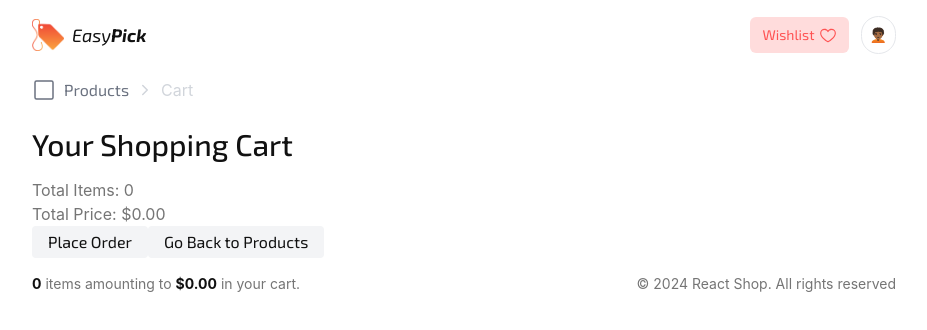
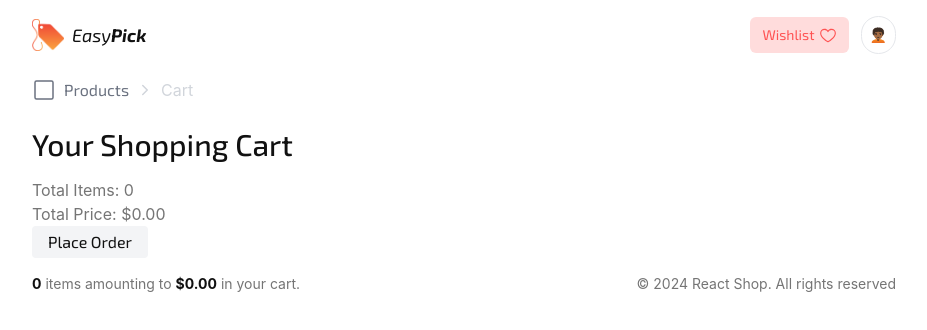
Before and after one commit to Timbar09/Cart-TypeScript-App, a React (Vite) app: page / in a window 1280 px wide. Both pictures are taken after a click on the button "Your Cart". Shown: the top 330 px of the page, without its empty margins (176-1103 px from the left). Built offline with nearby package versions, Linux system fonts and the light colour scheme.

Commit message:
Refactor Cart component to update import path for Cart component and related files

```diff
--- a/src/App.tsx
+++ b/src/App.tsx
@@ -2,7 +2,7 @@ import { useState } from 'react';
 
 import Container from './components/Container';
 import Header from './components/Header';
-import Cart from './components/Cart';
+import Cart from './components/Products/Cart';
 import Products from './components/Products';
 import Footer from './components/Footer';
 
--- a/src/components/Cart.tsx
+++ b/src/components/Products/Cart/CartLine.tsx
@@ -1,20 +1,11 @@
 import { useState } from 'react';
 
-import useCart from '../hooks/useCart';
-
-import {
-  IoSquareOutline as ProductsIcon,
-  IoChevronForwardOutline as ChevronRightIcon,
-} from 'react-icons/io5';
+import useCart from '../../../hooks/useCart';
 
 import CartLineItem from './CartLineItem';
-import Button from './Button';
+import Button from '../../Button';
 
-type CartProps = {
-  setViewCart: React.Dispatch<React.SetStateAction<boolean>>;
-};
-
-const Cart = ({ setViewCart }: CartProps) => {
+const CartLine = () => {
   const [confirm, setConfirm] = useState<boolean>(false);
   const { dispatch, REDUCER_ACTIONS, totalItems, totalPrice, cart } = useCart();
 
@@ -30,19 +21,6 @@ const Cart = ({ setViewCart }: CartProps) => {
     </div>
   ) : (
     <div>
-      <nav className="flex items-center gap-2 text-gray-300 py-2">
-        <button
-          type="button"
-          className="flex items-center gap-2 text-gray-500 hover:text-gray-700"
-          onClick={() => setViewCart(false)}
-        >
-          <ProductsIcon className="text-2xl" />
-          <span>Products</span>
-        </button>
-        <ChevronRightIcon />
-        <span>Cart</span>
-      </nav>
-
       <header className=" py-4">
         <h2 className="text-3xl font-medium text-text-primary">Your Shopping Cart</h2>
       </header>
@@ -66,12 +44,10 @@ const Cart = ({ setViewCart }: CartProps) => {
       <Button handleClick={onSubmitOrder} disabled={!totalItems}>
         Place Order
       </Button>
-
-      <Button handleClick={() => setViewCart(false)}>Go Back to Products</Button>
     </div>
   );
 
   return content;
 };
 
-export default Cart;
+export default CartLine;
--- a/src/components/CartLineItem.tsx
+++ b/src/components/Products/Cart/CartLineItem.tsx
@@ -1,8 +1,8 @@
 import { memo, ReactElement } from 'react';
-import { CartItemType } from '../context/CartProvider';
-import { ReducerAction, ReducerActionType } from '../context/CartProvider';
+import { CartItemType } from '../../../context/CartProvider';
+import { ReducerAction, ReducerActionType } from '../../../context/CartProvider';
 
-import Button from './Button';
+import Button from '../../Button';
 
 type CartLineItemProps = {
   item: CartItemType;
--- /dev/null
+++ b/src/components/Products/Cart/index.tsx
@@ -0,0 +1,32 @@
+import CartLine from './CartLine';
+
+import {
+  IoSquareOutline as ProductsIcon,
+  IoChevronForwardOutline as ChevronRightIcon,
+} from 'react-icons/io5';
+
+type CartProps = {
+  setViewCart: React.Dispatch<React.SetStateAction<boolean>>;
+};
+
+const Cart = ({ setViewCart }: CartProps) => {
+  return (
+    <div>
+      <nav className="flex items-center gap-2 text-gray-300 py-2">
+        <button
+          type="button"
+          className="flex items-center gap-2 text-gray-500 hover:text-gray-700"
+          onClick={() => setViewCart(false)}
+        >
+          <ProductsIcon className="text-2xl" />
+          <span>Products</span>
+        </button>
+        <ChevronRightIcon />
+        <span>Cart</span>
+      </nav>
+
+      <CartLine />
+    </div>
+  );
+};
+export default Cart;
--- a/src/components/Products/Product.tsx
+++ b/src/components/Products/Product.tsx
@@ -16,8 +16,6 @@ type ProductProps = {
 
 const Product = ({ product, dispatch, REDUCER_ACTIONS, inCart }: ProductProps): ReactElement => {
   const img: string = new URL(`../../images/${product.sku}.jpg`, import.meta.url).href;
-
-  console.log(img);
 
   const onAddToCart = () => () =>
     dispatch({ type: REDUCER_ACTIONS.ADD, payload: { ...product, quantity: 1 } });
```
